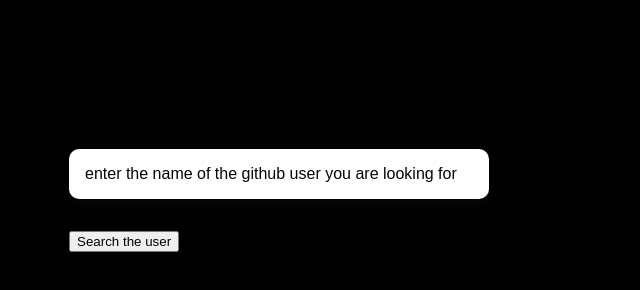
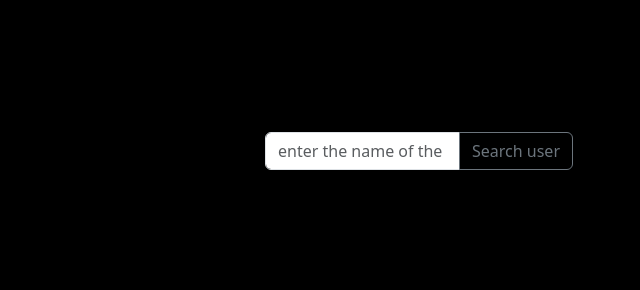
Before and after one commit to karthikyelisetti/JavaScript, a plain HTML site: page Advanced/github-user-details/index.html in a window 1280 px wide. Shown: the whole page, without its empty margins (221-861 px from the left). Drawn offline with nearby package versions, Linux system fonts and the light colour scheme.

Commit message:
Updated the git hub user details code

```diff
--- a/Advanced/github-user-details/index.html
+++ b/Advanced/github-user-details/index.html
@@ -5,18 +5,36 @@
     <meta charset="UTF-8" />
     <meta name="viewport" content="width=device-width, initial-scale=1" />
     <link href="style.css" rel="stylesheet" />
+    <link
+      href="https://cdn.jsdelivr.net/npm/bootstrap@5.3.0-alpha1/dist/css/bootstrap.min.css"
+      rel="stylesheet"
+      integrity="sha384-GLhlTQ8iRABdZLl6O3oVMWSktQOp6b7In1Zl3/Jr59b6EGGoI1aFkw7cmDA6j6gD"
+      crossorigin="anonymous"
+    />
   </head>
-  <body>
-    <form class="user-form" id="form">
-      <input
-        type="text"
-        id="search"
-        placeholder="enter the name of the github user you are looking for"
-      />
-      <button type="button" id="search-btn">Search the user</button>
+  <body class="bg-black text-white">
+    <form class="row g-3">
+      <div class="input-group mb-3 w-25 mt-5" id="search">
+        <input
+          type="text"
+          id="search-text"
+          class="form-control"
+          placeholder="enter the name of the github user you are looking for"
+          aria-label="User Name"
+          aria-describedby="search-btn"
+        />
+        <button
+          class="btn btn-outline-secondary"
+          type="button"
+          id="search-btn"
+          onclick="getUserDetails()"
+        >
+          Search user
+        </button>
+      </div>
     </form>
 
-    <main id="main"></main>
+    <main class="col" id="main"></main>
     <script src="script.js"></script>
   </body>
 </html>
--- a/Advanced/github-user-details/script.js
+++ b/Advanced/github-user-details/script.js
@@ -2,14 +2,28 @@
 gettext.addEventListener("click", getUserDetails);
 
 function getUserDetails() {
-    var userName = document.getElementById("search").value;
-    // console.log(userName);
+  var userName = document.getElementById("search-text").value;
   fetch(`https://api.github.com/users/${userName}`)
     .then((res) => res.json())
     .then((data) => {
       let x = "";
       var main = document.getElementById("main");
-        x += `<div><img src=${data.avatar_url} /></div>`;
+      x += `<div class="col-md-4 justify-content-right"><img src=${data.avatar_url} id="profile-img" /></div>`;
+      x += `<div class="col-md-4">
+              <p id="user-name">${data.name}</p>
+              <p id="user-data">
+                <ul id="details">
+                  <li>12 Followers </li>
+                  <li>24 Following </li>
+                  <li>${data.public_repos} Repos</li>
+                </ul>
+              </p>
+              <p id="user-repo">
+                <ul>
+                  <li></li>
+                </ul>
+              </p>
+            </div>`;
       main.innerHTML = x;
     });
 }
--- a/Advanced/github-user-details/style.css
+++ b/Advanced/github-user-details/style.css
@@ -2,20 +2,48 @@
   box-sizing: border-box;
 }
 
-body {
-  background-color: #000000;
-  color: #fff;
+/* body {
   font-family: "Poppins", sans-serif;
   display: flex;
   flex-direction: column;
   align-items: center;
   justify-content: center;
-  height: 50vh;
+  height: 100vh;
   overflow: hidden;
   margin: 0;
+} */
+
+#search {
+  margin: 0 auto;
+  top: 100px
 }
 
-.user-form {
+#main {
+  display: flex;
+}
+
+#profile-img {
+  width: 240px;
+  margin-top: 150px;
+  margin-left: 240px;
+}
+
+#user-name {
+  margin-top: 200px;
+  margin-left: 30px;
+  font-size: 30px;
+}
+
+#details {
+  list-style: none;
+  display: flex;
+  justify-content: space-between;
+  margin-top: 30px;
+}
+
+
+
+/* .user-form {
   width: 100%;
   max-width: 700px;
 }
@@ -23,7 +51,6 @@
 .user-form input {
   width: 60%;
   display: block;
-  /* background-color: #4c2885; */
   border: none;
   border-radius: 10px;
   color: #fff;
@@ -38,3 +65,7 @@
 .user-form input::placeholder {
   color: rgb(1, 7, 11);
 }
+
+#profile-img {
+  width: 200px;
+} */
```
Lines whose indentation alone changed are shown as unchanged.
